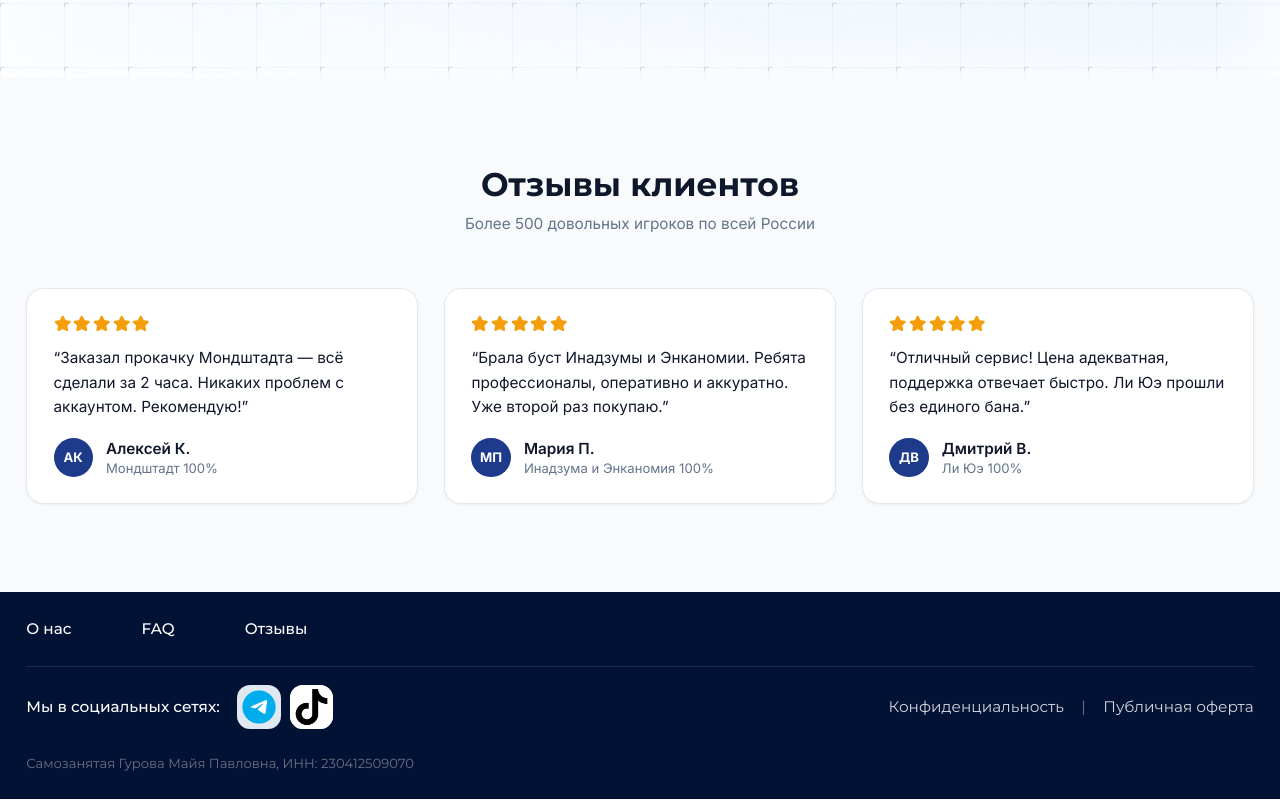
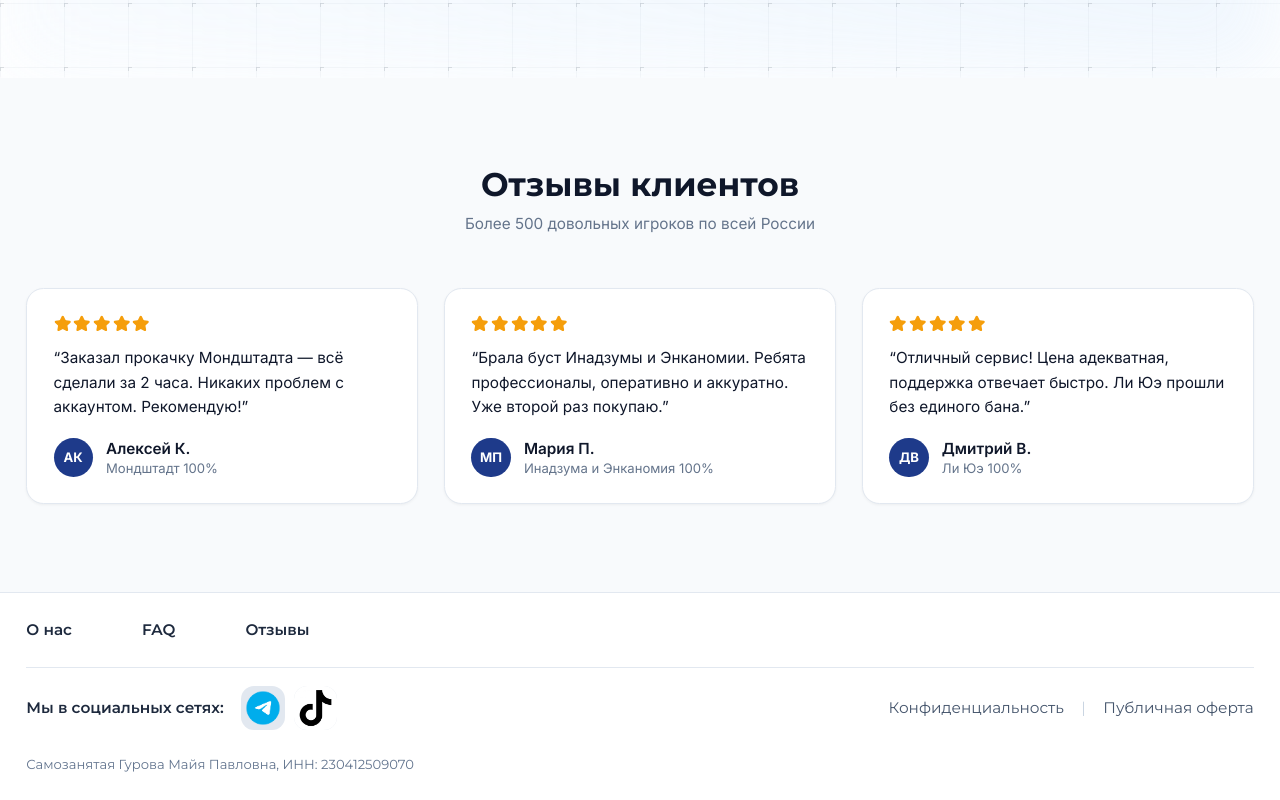
Before and after one commit to adilzhanY/whaleabyss, a Next.js app: page / in a window 1280 px wide. Shown: the part 5874-6674 px from the top of the page. Built offline with nearby package versions, Linux system fonts and the light colour scheme; no server answers.

Commit message:
change footer

```diff
--- a/components/Footer.tsx
+++ b/components/Footer.tsx
@@ -3,26 +3,26 @@ import Image from "next/image";
 
 export default function Footer() {
   return (
-    <footer className="w-full text-white py-6 px-4 sm:px-6" style={{ backgroundColor: "#021235", fontFamily: "var(--font-montserrat), Montserrat, sans-serif" }}>
-      <div className="mx-auto flex flex-col md:flex-row justify-between items-start md:items-center max-w-[75rem] mb-6 gap-6">
+    <footer className="w-full text-slate-800 py-6 px-4 sm:px-6" style={{ backgroundColor: "#ffffff", borderTop: "1px solid #e2e8f0", fontFamily: "var(--font-montserrat), Montserrat, sans-serif" }}>
+      <div className="mx-auto flex flex-col md:flex-row justify-between items-start md:items-center max-w-300 mb-6 gap-6">
 
         {/* Top Side: Links */}
-        <div className="flex gap-8 sm:gap-16 text-sm font-medium w-full">
-          <Link href="/about" className="transition-colors hover:text-blue-400">О нас</Link>
-          <Link href="/faq" className="transition-colors hover:text-blue-400">FAQ</Link>
-          <Link href="/reviews" className="transition-colors hover:text-blue-400">Отзывы</Link>
+        <div className="flex gap-8 sm:gap-16 text-sm font-semibold w-full">
+          <Link href="/about" className="transition-colors hover:text-blue-600">О нас</Link>
+          <Link href="/faq" className="transition-colors hover:text-blue-600">FAQ</Link>
+          <Link href="/reviews" className="transition-colors hover:text-blue-600">Отзывы</Link>
         </div>
       </div>
 
-      <div className="mx-auto flex flex-col sm:flex-row justify-between items-start sm:items-center max-w-[75rem] border-t border-white/10 pt-4 text-sm text-gray-300 gap-4">
+      <div className="mx-auto flex flex-col sm:flex-row justify-between items-start sm:items-center max-w-300 border-t border-slate-200 pt-4 text-sm text-slate-600 gap-4">
         {/* Left Side: Social Media */}
-        <div className="flex items-center gap-4 text-sm font-medium text-white">
+        <div className="flex items-center gap-4 text-sm font-semibold text-slate-800">
           <span>Мы в социальных сетях:</span>
           <div className="flex items-center gap-2">
-            <a href="https://t.me/whaleabyss" target="_blank" rel="noopener noreferrer" className="flex items-center justify-center w-8 h-8 sm:w-10 sm:h-10 bg-[#E2E8F0] rounded-xl hover:bg-white transition-colors overflow-hidden">
+            <a href="https://t.me/whaleabyss" target="_blank" rel="noopener noreferrer" className="flex items-center justify-center w-8 h-8 sm:w-10 sm:h-10 bg-[#E2E8F0] rounded-xl hover:shadow-md transition-all overflow-hidden">
               <Image src="/icons/tg_logo.png" alt="Telegram" width={40} height={40} className="w-full h-full object-cover" />
             </a>
-            <a href="https://www.tiktok.com/@whaleabyss" target="_blank" rel="noopener noreferrer" className="flex items-center justify-center w-8 h-8 sm:w-10 sm:h-10 bg-[#E2E8F0] rounded-xl hover:bg-white transition-colors overflow-hidden">
+            <a href="https://www.tiktok.com/@whaleabyss" target="_blank" rel="noopener noreferrer" className="flex items-center justify-center w-8 h-8 sm:w-10 sm:h-10 bg-[#E2E8F0] rounded-xl hover:shadow-md transition-all overflow-hidden">
               <Image src="/icons/tiktok_logo.jpg" alt="TikTok" width={40} height={40} className="w-full h-full object-cover" />
             </a>
           </div>
@@ -30,14 +30,14 @@ export default function Footer() {
 
         {/* Right Side: Legal Links */}
         <div className="flex flex-wrap items-center gap-4 text-xs sm:text-sm">
-          <Link href="/privacy" className="hover:text-white transition-colors">Конфиденциальность</Link>
-          <span className="text-gray-500">|</span>
-          <Link href="/public_offer" className="hover:text-white transition-colors">Публичная оферта</Link>
+          <Link href="/privacy" className="hover:text-blue-600 transition-colors">Конфиденциальность</Link>
+          <span className="text-slate-300">|</span>
+          <Link href="/public_offer" className="hover:text-blue-600 transition-colors">Публичная оферта</Link>
         </div>
       </div>
 
       {/* Legal Entity Info */}
-      <div className="mx-auto max-w-7xl mt-6 text-xs text-gray-500 text-center md:text-left">
+      <div className="mx-auto max-w-300 mt-6 text-xs text-slate-500 text-center md:text-left">
         Самозанятая Гурова Майя Павловна, ИНН: 230412509070
       </div>
     </footer>
```
